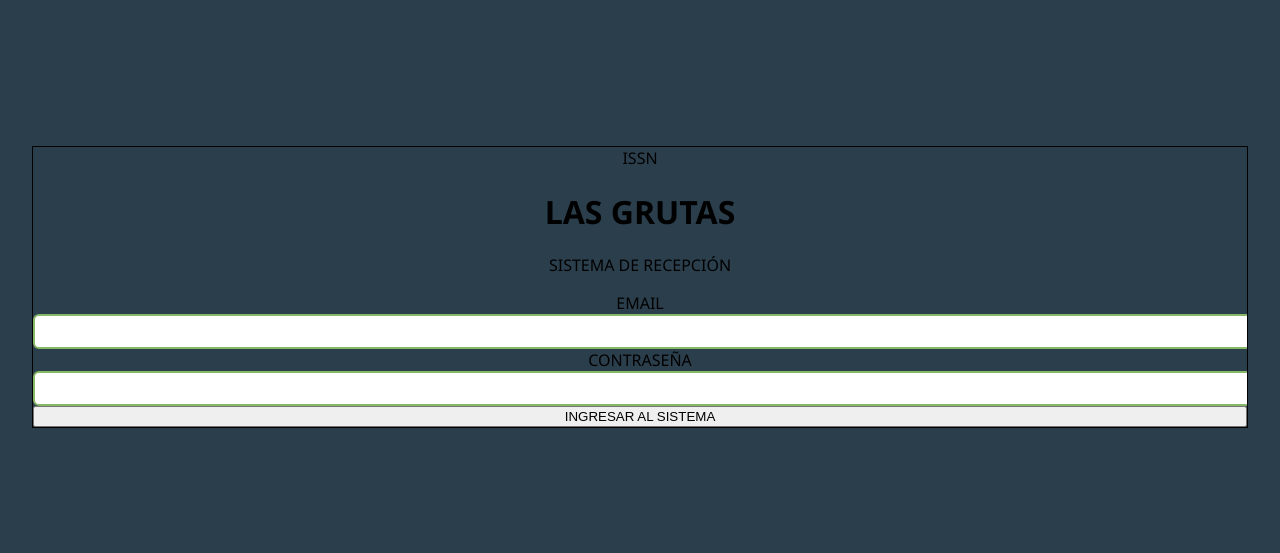
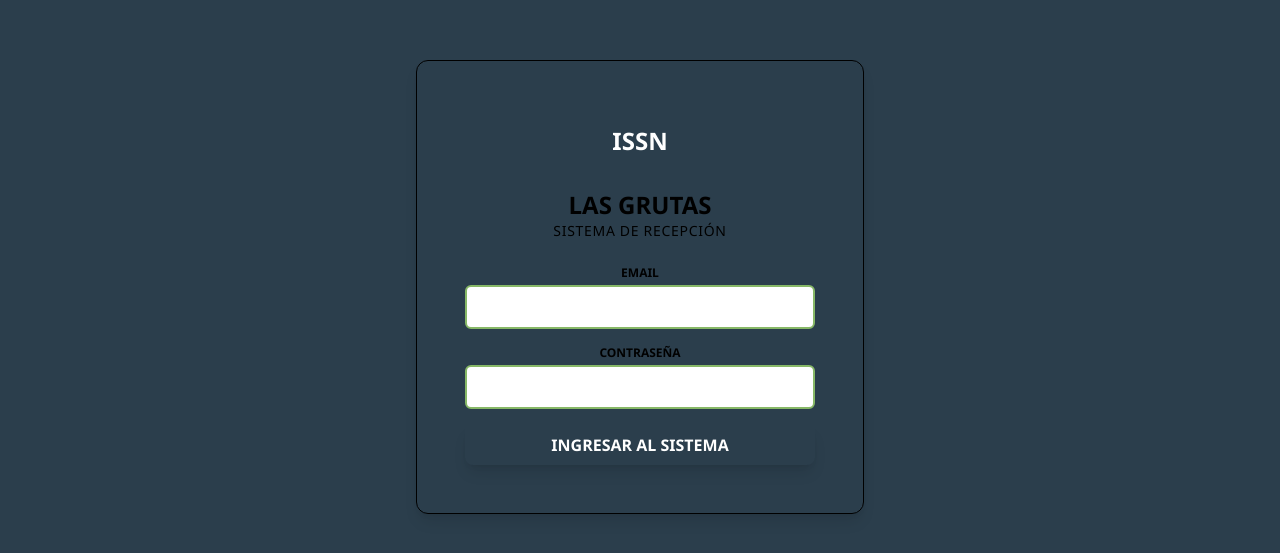
Before and after one commit to Radrizzani/las-grutas-recepcion, a React (Vite) app: page / in a window 1280 px wide. Shown: the part 145-698 px from the top of the page. Built offline with nearby package versions, Linux system fonts and the light colour scheme.

Commit message:
Update CSS to import Tailwind instead of directives
Replaced Tailwind directives with an import statement.

```diff
--- a/src/index.css
+++ b/src/index.css
@@ -1,6 +1,10 @@
-@tailwind base;
-@tailwind components;
-@tailwind utilities;
+@import "tailwindcss";
+
+/* El resto de tus estilos personalizados se mantiene igual */
+::-webkit-scrollbar {
+  width: 6px;
+  height: 6px;
+}
 
 /* Tus estilos personalizados */
 ::-webkit-scrollbar {
```
